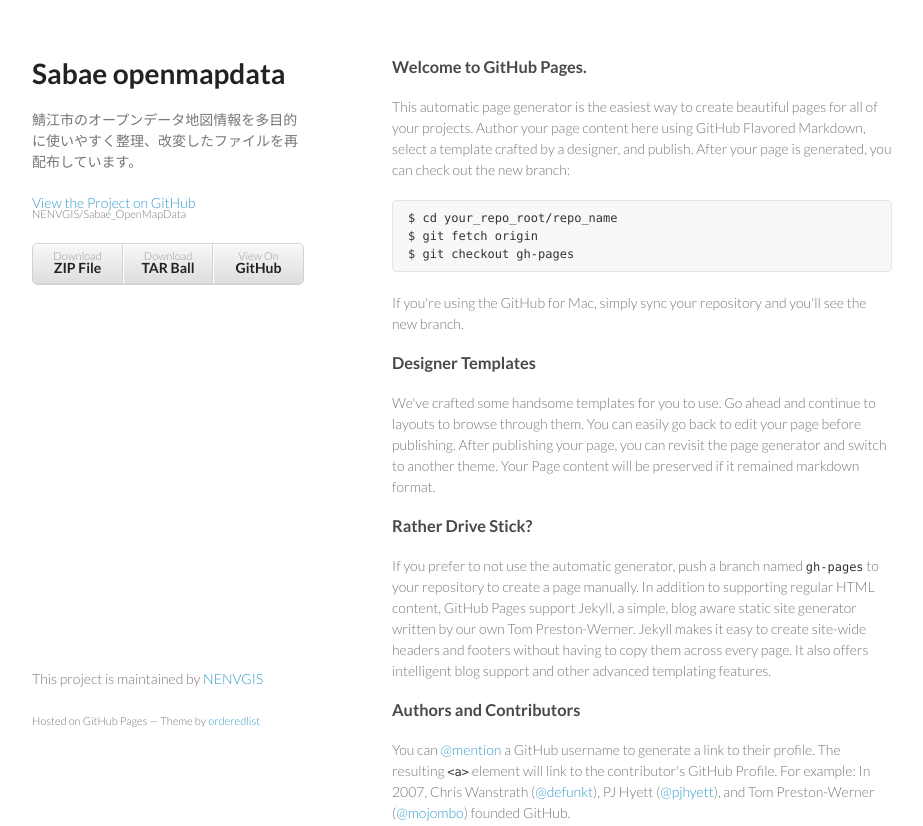
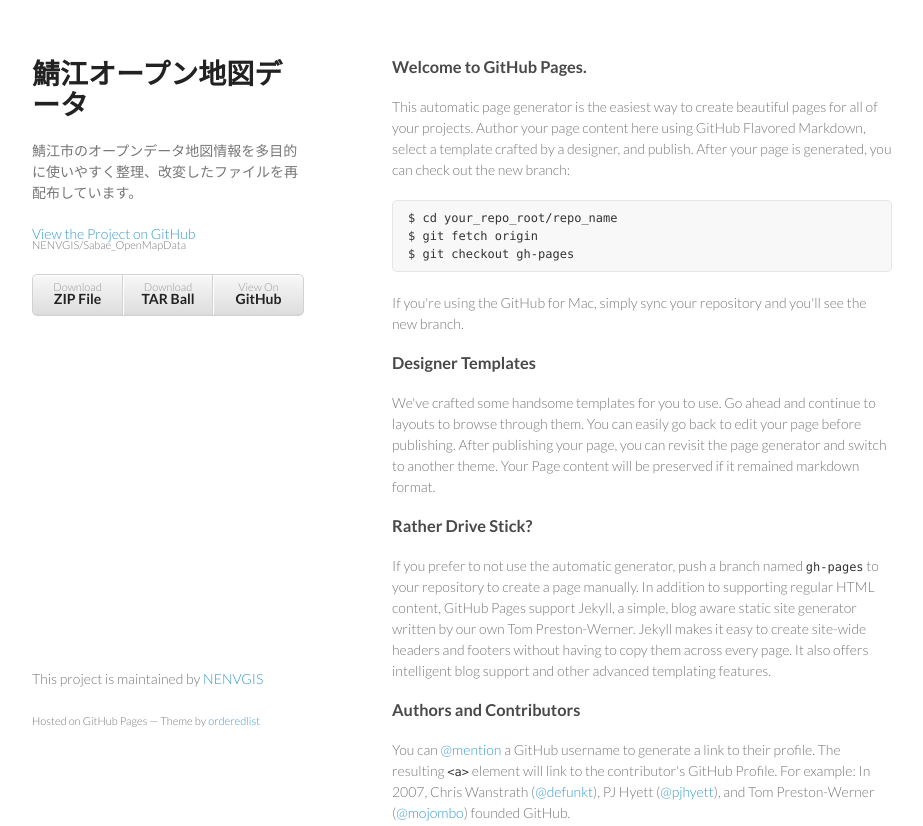
Before and after one commit to wam0/Sabae_OpenMapData, a plain HTML site: page index.html in a window 1280 px wide. Shown: the top 826 px of the page, without its empty margins (178-1101 px from the left). Drawn offline with Linux system fonts and the light colour scheme.

Commit message:
タイトルを日本語に修正
タイトルを日本語に修正

```diff
--- a/index.html
+++ b/index.html
@@ -3,7 +3,7 @@
   <head>
     <meta charset="utf-8">
     <meta http-equiv="X-UA-Compatible" content="chrome=1">
-    <title>Sabae openmapdata by NENVGIS</title>
+    <title>鯖江オープン地図データ by NENVGIS</title>
 
     <link rel="stylesheet" href="stylesheets/styles.css">
     <link rel="stylesheet" href="stylesheets/pygment_trac.css">
@@ -15,7 +15,7 @@
   <body>
     <div class="wrapper">
       <header>
-        <h1>Sabae openmapdata</h1>
+        <h1>鯖江オープン地図データ</h1>
         <p>鯖江市のオープンデータ地図情報を多目的に使いやすく整理、改変したファイルを再配布しています。</p>
 
         <p class="view"><a href="https://github.com/NENVGIS/Sabae_OpenMapData">View the Project on GitHub <small>NENVGIS/Sabae_OpenMapData</small></a></p>
```
